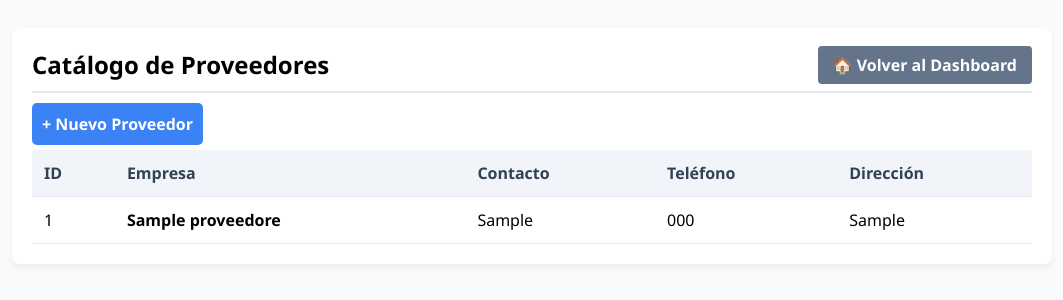
After one commit to ogaldamez738-wq/htdocs, a PHP site: page /sistema_inventario_ventas/3DS/sistema_inventario_ventas/proveedores.php in a window 1280 px wide. The commit adds this page. Shown: the top 300 px of the page, without its empty margins (108-1171 px from the left). Run offline with PHP 8.4, Linux system fonts and the light colour scheme; the visitor is signed in with stand-in values (Sample User, id 1); tables that the repository leaves empty or names only in its code hold one stand-in row (values such as "Sample post").

Commit message:
Inicio del modulo de compras: Agregada tabla y vista de proveedores

```diff
--- /dev/null
+++ b/sistema_inventario_ventas/3DS/sistema_inventario_ventas/proveedores.php
@@ -0,0 +1,124 @@
+<?php
+session_start();
+
+if (!isset($_SESSION['user_id'])) {
+    header("Location: index.php");
+    exit();
+}
+
+require_once 'conexion.php';
+
+// Consultar todos los proveedores ordenados por ID
+$sql = "SELECT * FROM proveedores ORDER BY id ASC";
+$resultado = $conn->query($sql);
+?>
+
+<!DOCTYPE html>
+<html lang="es">
+<head>
+    <meta charset="UTF-8">
+    <meta name="viewport" content="width=device-width, initial-scale=1.0">
+    <title>Proveedores - Sistema de Ventas</title>
+    <style>
+        body {
+            font-family: 'Segoe UI', Tahoma, Geneva, Verdana, sans-serif;
+            background-color: #f8fafc;
+            padding: 20px;
+        }
+
+        .container {
+            max-width: 1000px;
+            margin: 0 auto;
+            background: white;
+            padding: 20px;
+            border-radius: 8px;
+            box-shadow: 0 4px 6px rgba(0,0,0,0.05);
+        }
+
+        .header {
+            display: flex;
+            justify-content: space-between;
+            align-items: center;
+            border-bottom: 2px solid #e2e8f0;
+            padding-bottom: 10px;
+            margin-bottom: 20px;
+        }
+
+        .btn-volver {
+            background-color: #64748b;
+            color: white;
+            padding: 8px 15px;
+            text-decoration: none;
+            border-radius: 4px;
+            font-weight: bold;
+        }
+
+        table {
+            width: 100%;
+            border-collapse: collapse;
+            margin-top: 15px;
+        }
+
+        th, td {
+            padding: 12px;
+            text-align: left;
+            border-bottom: 1px solid #e2e8f0;
+        }
+
+        th {
+            background-color: #f1f5f9;
+            color: #334155;
+        }
+
+        tr:hover {
+            background-color: #f8fafc;
+        }
+    </style>
+</head>
+<body>
+
+<div class="container">
+    <div class="header">
+        <h2 style="margin:0;">Catálogo de Proveedores</h2>
+        <div>
+            <a href="dashboard.php" class="btn-volver">🏠 Volver al Dashboard</a>
+        </div>
+    </div>
+
+    <!-- Acciones -->
+    <a href="#" style="background: #3b82f6; color: white; padding: 10px; text-decoration: none; border-radius: 5px; font-weight: bold;">+ Nuevo Proveedor</a>
+
+    <table>
+        <thead>
+            <tr>
+                <th>ID</th>
+                <th>Empresa</th>
+                <th>Contacto</th>
+                <th>Teléfono</th>
+                <th>Dirección</th>
+            </tr>
+        </thead>
+        <tbody>
+        <?php
+        if ($resultado->num_rows > 0) {
+            while($fila = $resultado->fetch_assoc()) {
+        ?>
+            <tr>
+                <td><?php echo $fila['id']; ?></td>
+                <td><strong><?php echo htmlspecialchars($fila['nombre_empresa']); ?></strong></td>
+                <td><?php echo htmlspecialchars($fila['contacto']); ?></td>
+                <td><?php echo htmlspecialchars($fila['telefono']); ?></td>
+                <td><?php echo htmlspecialchars($fila['direccion']); ?></td>
+            </tr>
+        <?php
+            }
+        } else {
+            echo "<tr><td colspan='5' style='text-align:center;'>No hay proveedores registrados.</td></tr>";
+        }
+        ?>
+        </tbody>
+    </table>
+</div>
+
+</body>
+</html>
```
Also changed, not shown: sistema_inventario_ventas/3DS/sistema_inventario_ventas/dashboard.php (+4 -4 lines).
